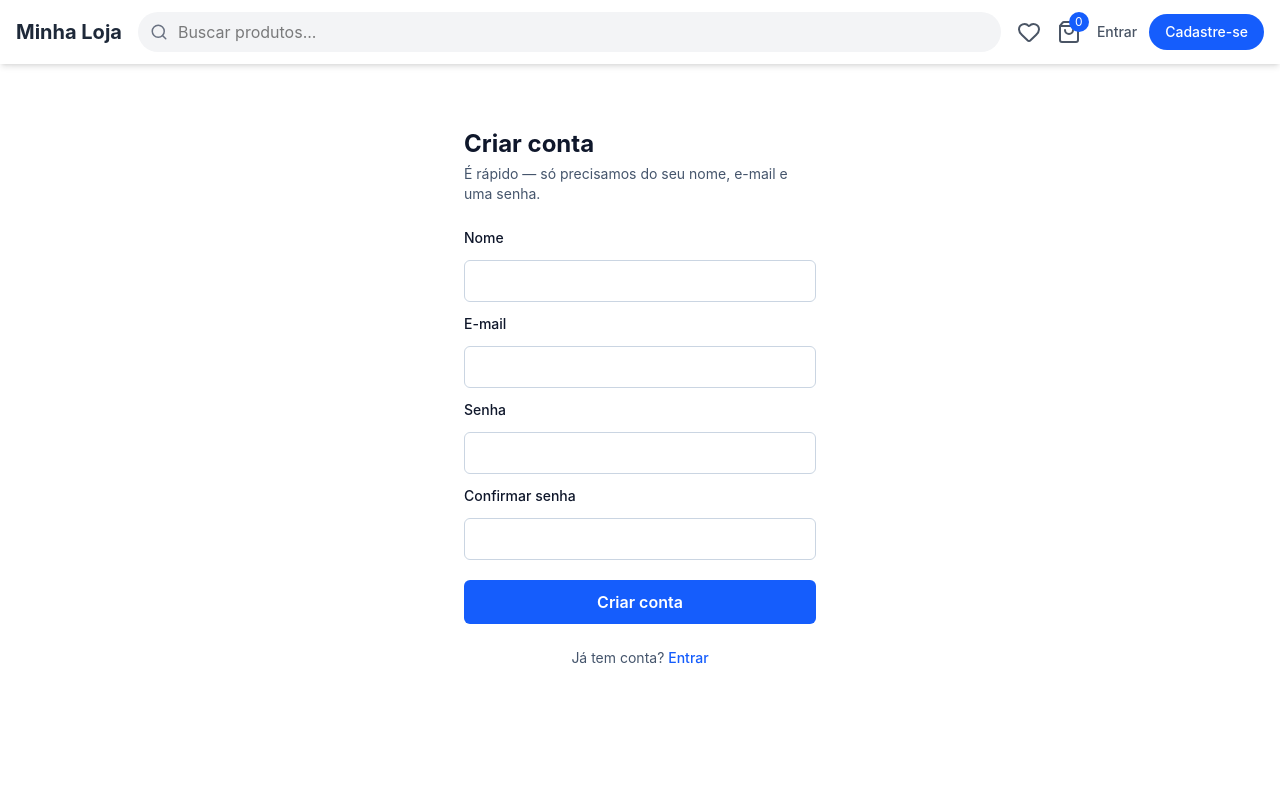
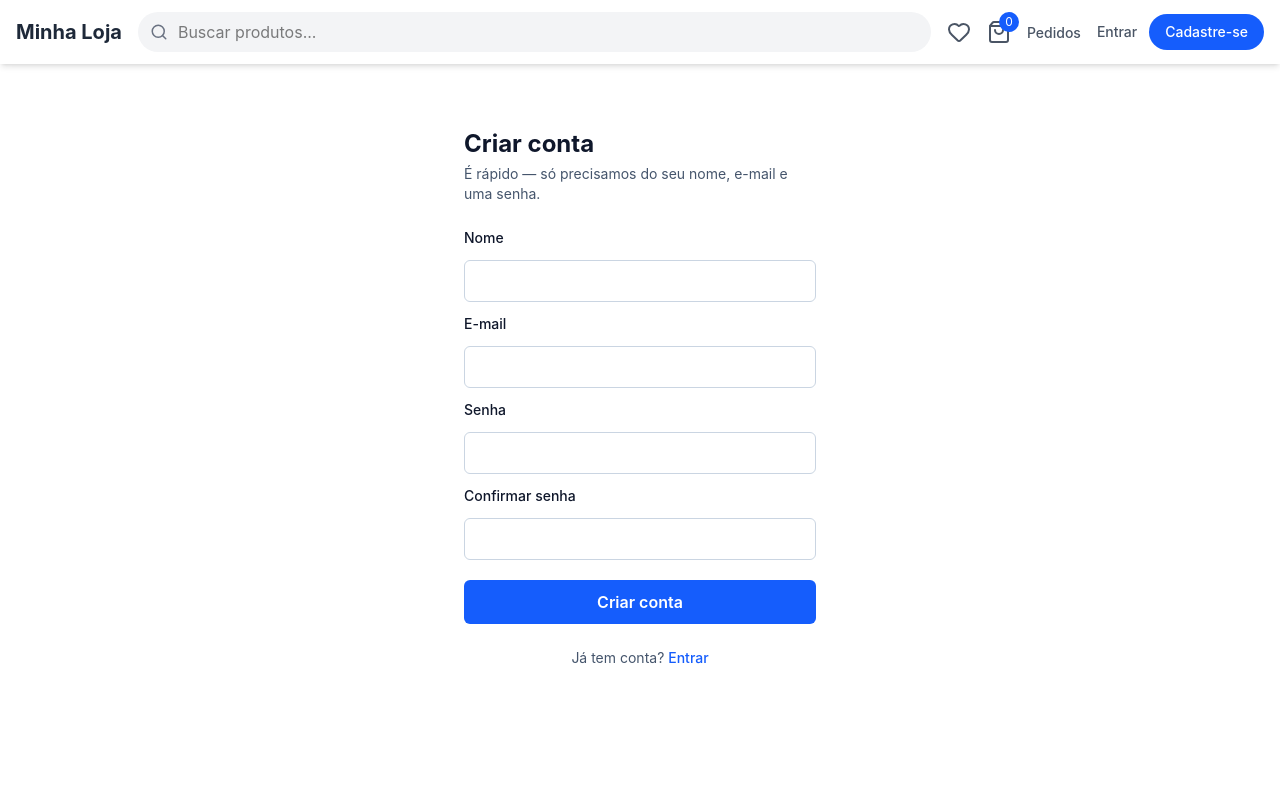
Before and after one commit to carolsoul/projeto-ecommerce, a React (Vite) app: page /signup in a window 1280 px wide. Shown: the top 800 px of the page. Built offline with nearby package versions, Linux system fonts and the light colour scheme; no server answers.

Commit message:
feat(header): add link to Orders page in the header feat(orders): create Orders page component

```diff
--- a/src/components/Header.tsx
+++ b/src/components/Header.tsx
@@ -110,6 +110,12 @@ export const Header: React.FC = () => {
                         </span>
                     </Link>
 
+                    <Link to='/orders' className='relative text-gray-600 hover:text-blue-500 transition-colors'>
+                    <span className='inline-flex items-center gap-1.5 text-sm font-medium text-gray-600 hover:text-blue-500 transition-colors cursor-pointer'>
+                        Pedidos
+                    </span>
+                    </Link>
+
                     {/* Entrar/Cadastrar ou saudação + sair - apenas desktop */}
                     {user ? (
                         <div className='hidden md:flex items-center gap-3'>
```
Also changed, not shown: src/pages/Orders.tsx (added).
